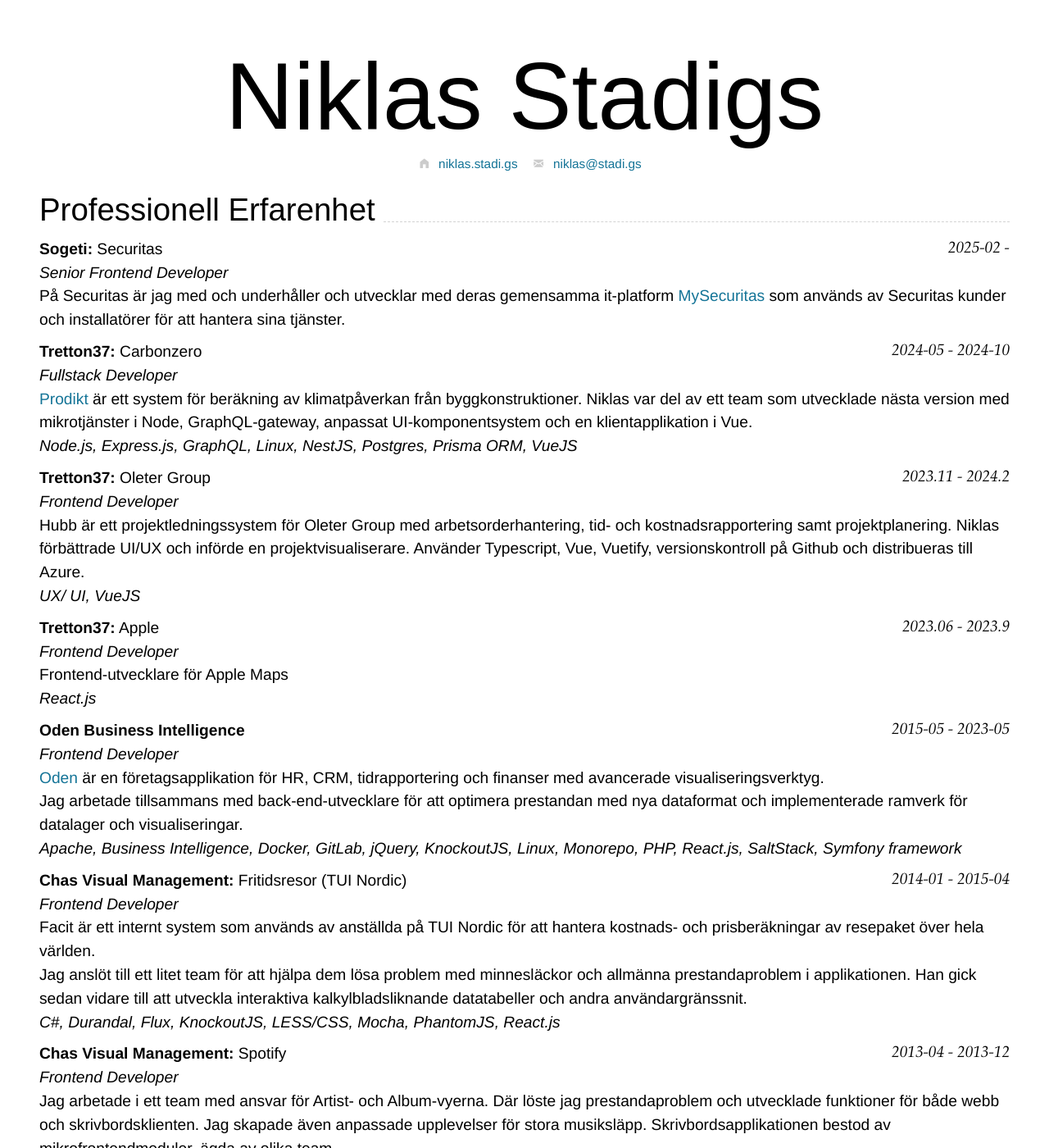
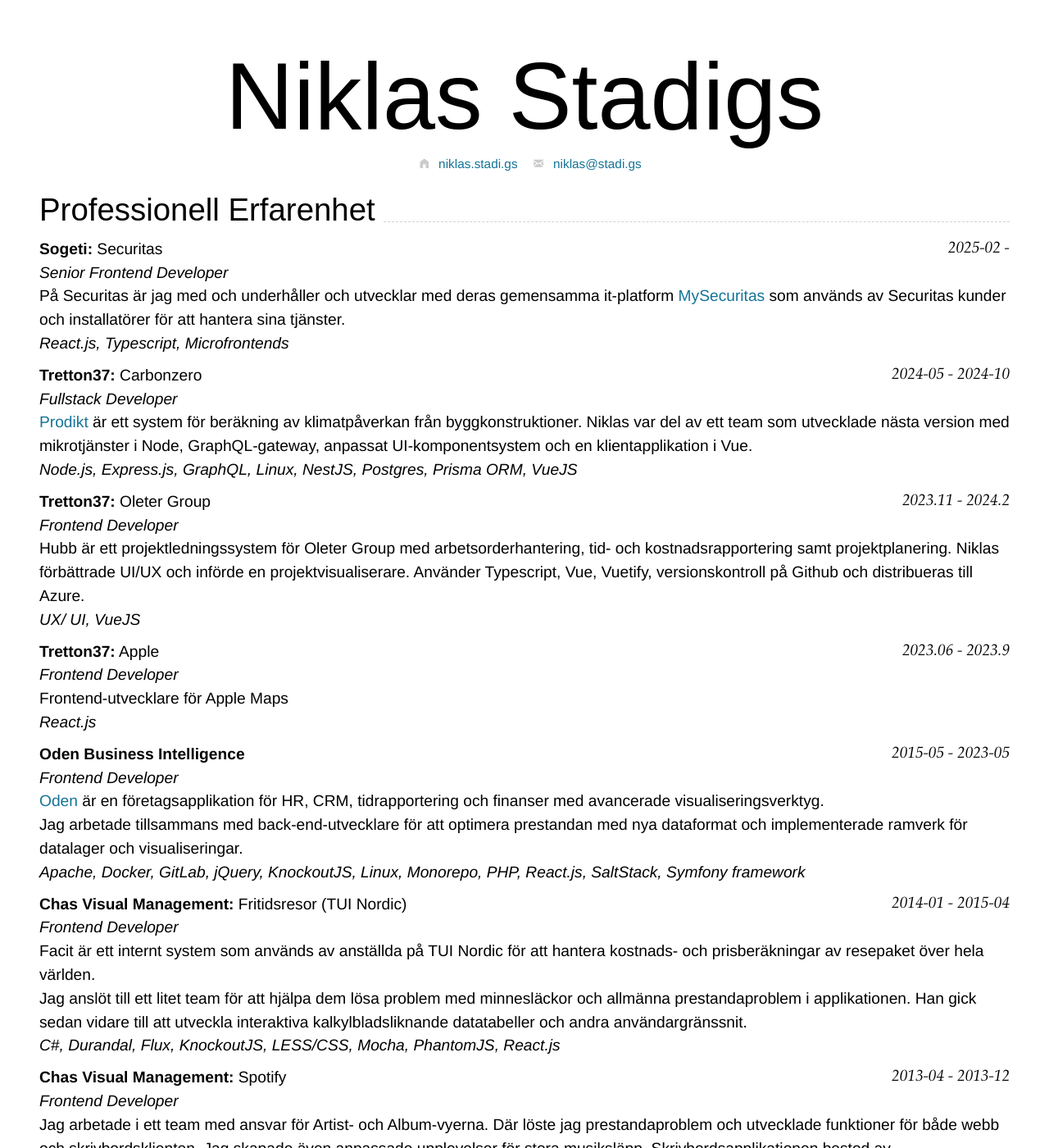
Before and after one commit to nstadigs/cv, a Jekyll site: the page built from index.md, in a window 1280 px wide and 1400 px high. Shown: the whole window at 82% size. Built offline with Jekyll 4.4.1, drawn with Linux system fonts in a browser that asks for light colours; nearby versions of some CDN libraries.

Commit message:
Enhance professional experience details in index.md
Updated professional experience section with new skills and formatting.

```diff
--- a/index.md
+++ b/index.md
@@ -25,9 +25,11 @@ Supported arguments:
 
 ### **Sogeti:** Securitas `2025-02 -`
 
-_Senior Frontend Developer_
+_Senior Frontend Developer_<br>
 
 På Securitas är jag med och underhåller och utvecklar med deras gemensamma it-platform [MySecuritas](https://www.securitas.se/produkter-tjanster/mysecuritas/) som används av Securitas kunder och installatörer för att hantera sina tjänster.
+
+_React.js, Typescript, Microfrontends_
 
 ### **Tretton37:** Carbonzero `2024-05 - 2024-10`
 
@@ -53,7 +55,6 @@ Frontend-utvecklare för Apple Maps
 
 _React.js_
 
-
 ### **Oden Business Intelligence** `2015-05 - 2023-05`
 
 _Frontend Developer_<br>
@@ -62,7 +63,7 @@ _Frontend Developer_<br>
 
 Jag arbetade tillsammans med back-end-utvecklare för att optimera prestandan med nya dataformat och implementerade ramverk för datalager och visualiseringar.
 
-_Apache, Business Intelligence, Docker, GitLab, jQuery, KnockoutJS, Linux, Monorepo, PHP, React.js, SaltStack, Symfony framework_
+_Apache, Docker, GitLab, jQuery, KnockoutJS, Linux, Monorepo, PHP, React.js, SaltStack, Symfony framework_
 
 ### **Chas Visual Management:** Fritidsresor (TUI Nordic) `2014-01 - 2015-04`
 
```
